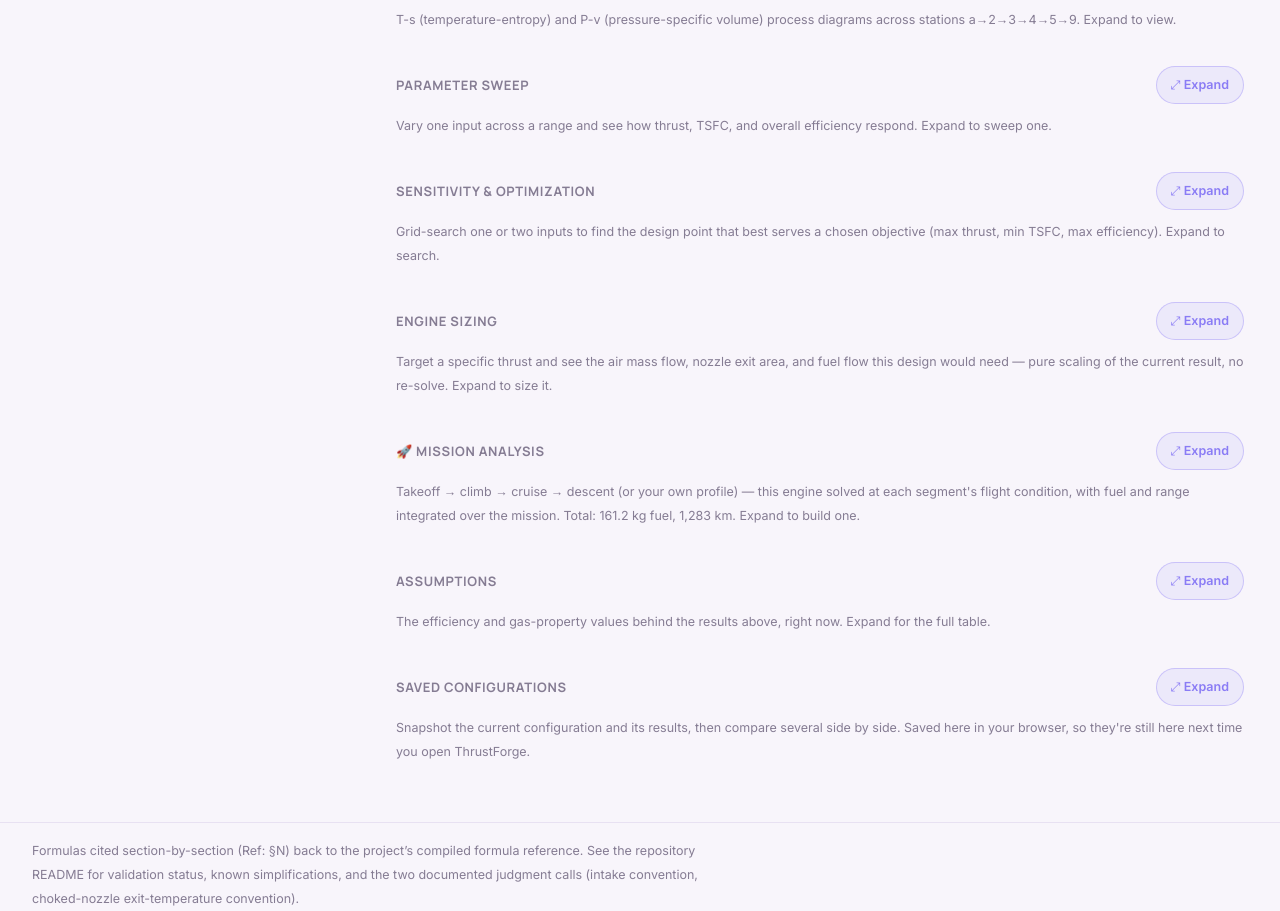
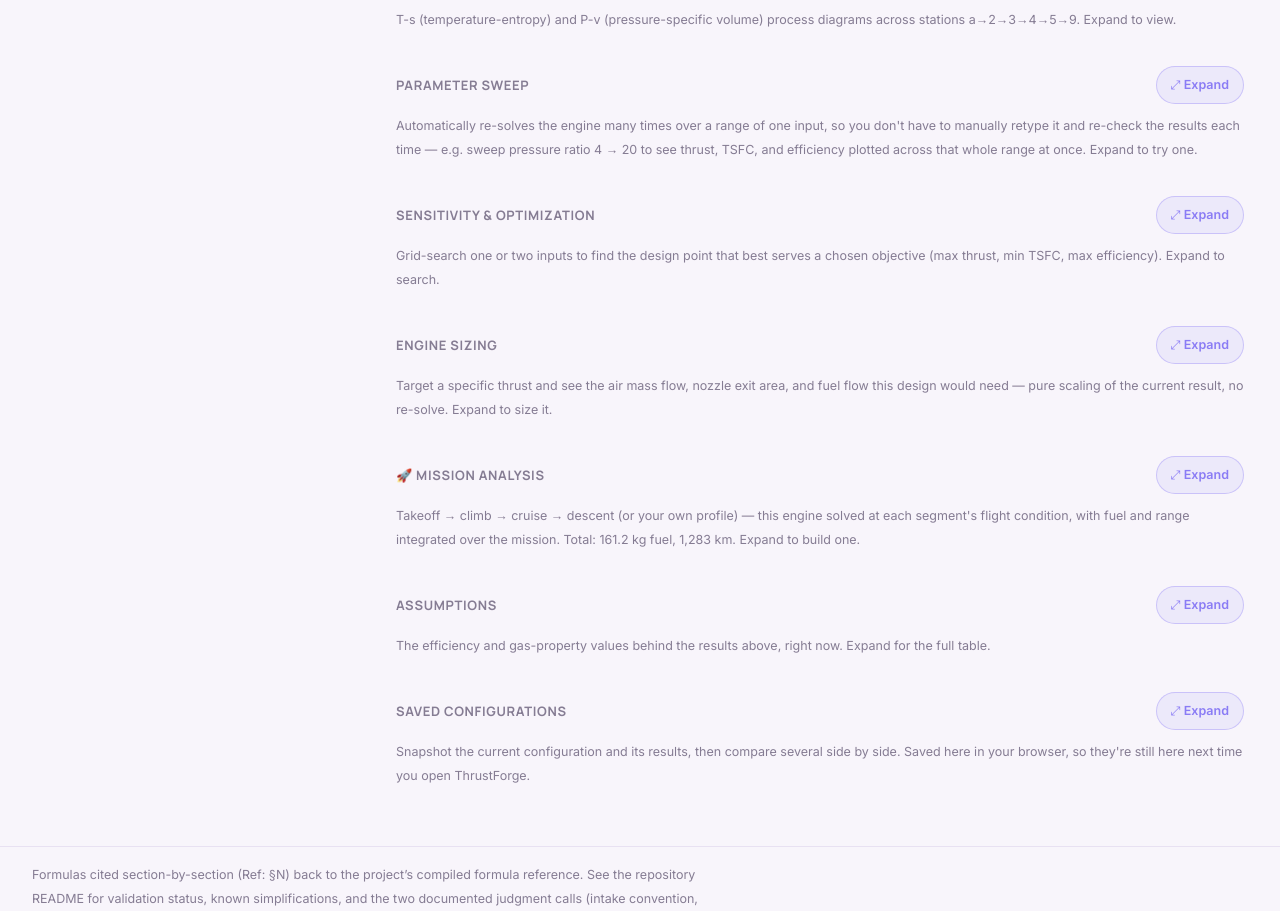
Before and after one commit to falgunitripathi/aeropropsim, a React (Vite) app in the folder web/: page / in a window 1280 px wide. Shown: the part 1597-2508 px from the top of the page. Built offline with nearby package versions, Linux system fonts and the light colour scheme.

Commit message:
Update ParameterSweep.jsx

```diff
--- a/web/src/components/ParameterSweep.jsx
+++ b/web/src/components/ParameterSweep.jsx
@@ -68,12 +68,17 @@ export default function ParameterSweep({ config }) {
   return (
     <ExpandableSection
       title="Parameter sweep"
-      summary="Vary one input across a range and see how thrust, TSFC, and overall efficiency respond. Expand to sweep one."
+      summary="Automatically re-solves the engine many times over a range of one input, so you don't have to manually retype it and re-check the results each time — e.g. sweep pressure ratio 4 → 20 to see thrust, TSFC, and efficiency plotted across that whole range at once. Expand to try one."
     >
       <p className="section-note">
-        Vary one input across a range — every other setting stays as
-        currently configured on the left — and see how thrust, TSFC, and
-        overall efficiency respond.
+        What this does: pick one input below (e.g. &ldquo;Compressor
+        pressure ratio π_c&rdquo;), set a from/to range, and this re-solves
+        the whole engine cycle at each point in that range — every other
+        setting stays exactly as currently configured on the left — then
+        plots how thrust, TSFC, and overall efficiency respond across it.
+        It&rsquo;s the fast way to answer &ldquo;what happens to
+        performance if I dial this one number up or down?&rdquo; without
+        changing it by hand and re-reading the results panel over and over.
       </p>
       <div className="sweep-controls">
         <SelectField
```
